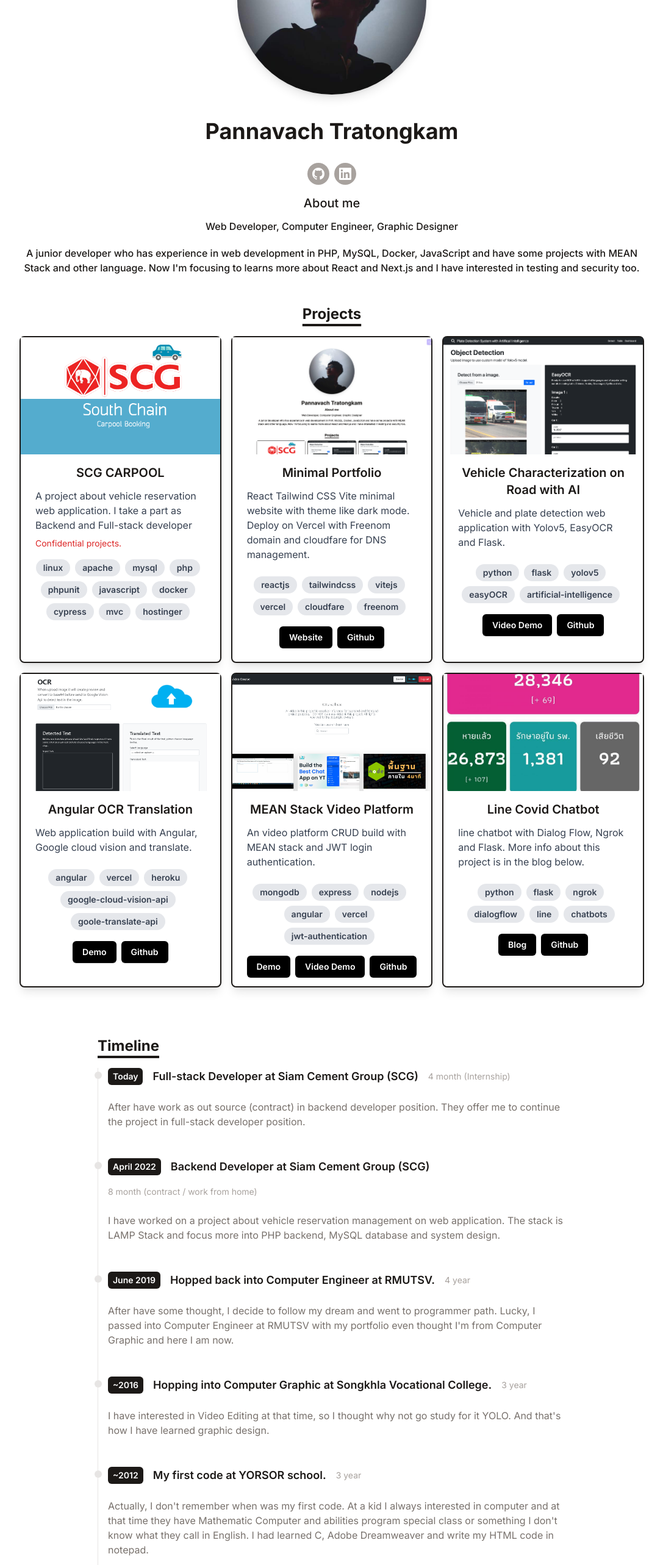
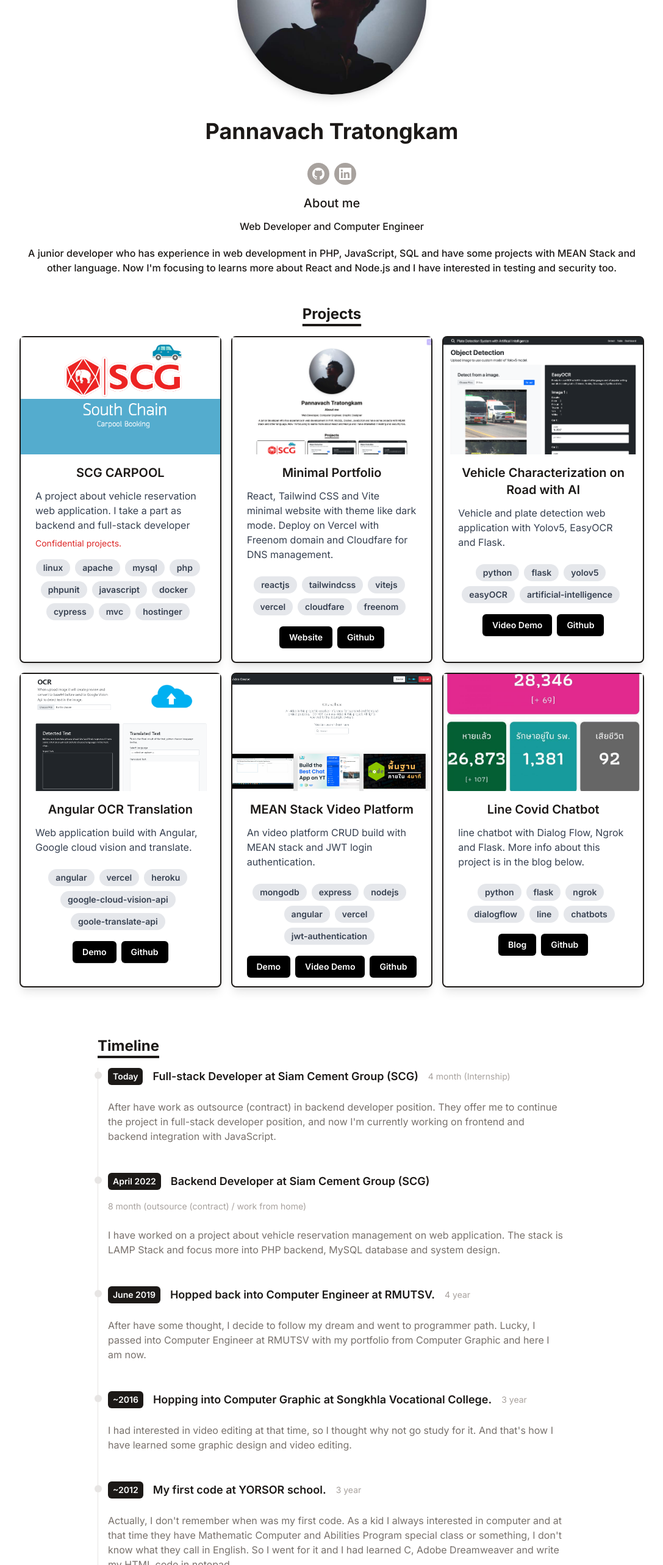
Before and after one commit to pnvttk/portfolio, a React (Vite) app: page / in a window 1280 px wide. Shown: the part 234-2800 px from the top of the page at 61% size, without its empty margins (96-1183 px from the left). Built offline with nearby package versions, Linux system fonts and the light colour scheme.

Commit message:
fix: typo

```diff
--- a/src/components/Intro.jsx
+++ b/src/components/Intro.jsx
@@ -77,8 +77,8 @@ function Intro() {
                 </div>
             </div>
             <p className="text-base md:text-xl dark:text-stone-200 mb-3 font-medium">About me</p>
-            <p className="text-base md:text-md  dark:text-stone-200 mb-3 font-medium ">Web Developer, Computer Engineer, Graphic Designer</p>
-            <p className="mt-2 text-md dark:text-stone-200 max-w-x1 mb-6 font-medium">A junior developer who has experience in web development in PHP, MySQL, Docker, JavaScript and have some projects with MEAN Stack and other language. Now I'm focusing to learns more about React and Next.js and I have interested in testing and security too.</p>
+            <p className="text-base md:text-md  dark:text-stone-200 mb-3 font-medium ">Web Developer and Computer Engineer</p>
+            <p className="mt-2 text-md dark:text-stone-200 max-w-x1 mb-6 font-medium">A junior developer who has experience in web development in PHP, JavaScript, SQL and have some projects with MEAN Stack and other language. Now I'm focusing to learns more about React and Node.js and I have interested in testing and security too.</p>
         </div>
     )
 }
--- a/src/data/projects.js
+++ b/src/data/projects.js
@@ -2,7 +2,7 @@ export default [
     {
         title: 'SCG CARPOOL',
         imgUrl: '/assets/projects_img/scg_carpool.png',
-        desc: 'A project about vehicle reservation web application. I take a part as Backend and Full-stack developer',
+        desc: 'A project about vehicle reservation web application. I take a part as backend and full-stack developer',
         stack: ['linux', 'apache', 'mysql', 'php', 'phpunit', 'javascript', 'docker', 'cypress', 'mvc', 'hostinger'],
         note: "Confidential projects.",
         link: []
@@ -11,7 +11,7 @@ export default [
     {
         title: 'Minimal Portfolio',
         imgUrl: '/assets/projects_img/minimal_portfolio.png',
-        desc: 'React Tailwind CSS Vite minimal website with theme like dark mode. Deploy on Vercel with Freenom domain and cloudfare for DNS management.',
+        desc: 'React, Tailwind CSS and Vite minimal website with theme like dark mode. Deploy on Vercel with Freenom domain and Cloudfare for DNS management.',
         stack: ['reactjs', 'tailwindcss', 'vitejs', 'vercel', 'cloudfare', 'freenom'],
         note: "",
         link: [
--- a/src/data/timelines.js
+++ b/src/data/timelines.js
@@ -3,30 +3,30 @@ export default [
         year: 'Today',
         title: 'Full-stack Developer at Siam Cement Group (SCG)',
         duration: '4 month (Internship)',
-        detail: 'After have work as out source (contract) in backend developer position. They offer me to continue the project in full-stack developer position.'
+        detail: "After have work as outsource (contract) in backend developer position. They offer me to continue the project in full-stack developer position, and now I'm currently working on frontend and backend integration with JavaScript."
     },
     {
         year: 'April 2022',
         title: 'Backend Developer at Siam Cement Group (SCG)',
-        duration: '8 month (contract / work from home)',
+        duration: '8 month (outsource (contract) / work from home)',
         detail: 'I have worked on a project about vehicle reservation management on web application. The stack is LAMP Stack and focus more into PHP backend, MySQL database and system design.'
     },
     {
         year: 'June 2019',
         title: 'Hopped back into Computer Engineer at RMUTSV.',
         duration: '4 year',
-        detail: "After have some thought, I decide to follow my dream and went to programmer path. Lucky, I passed into Computer Engineer at RMUTSV with my portfolio even thought I'm from Computer Graphic and here I am now."
+        detail: "After have some thought, I decide to follow my dream and went to programmer path. Lucky, I passed into Computer Engineer at RMUTSV with my portfolio from Computer Graphic and here I am now."
     },
     {
         year: '~2016',
         title: 'Hopping into Computer Graphic at Songkhla Vocational College.',
         duration: '3 year',
-        detail: "I have interested in Video Editing at that time, so I thought why not go study for it YOLO. And that's how I have learned graphic design."
+        detail: "I had interested in video editing at that time, so I thought why not go study for it. And that's how I have learned some graphic design and video editing."
     },
     {
         year: '~2012',
         title: 'My first code at YORSOR school.',
         duration: '3 year',
-        detail: "Actually, I don't remember when was my first code. At a kid I always interested in computer and at that time they have Mathematic Computer and abilities program special class or something I don't know what they call in English. I had learned C, Adobe Dreamweaver and write my HTML code in notepad."
+        detail: "Actually, I don't remember when was my first code. As a kid I always interested in computer and at that time they have Mathematic Computer and Abilities Program special class or something, I don't know what they call in English. So I went for it and I had learned C, Adobe Dreamweaver and write my HTML code in notepad."
     },
 ]
```
